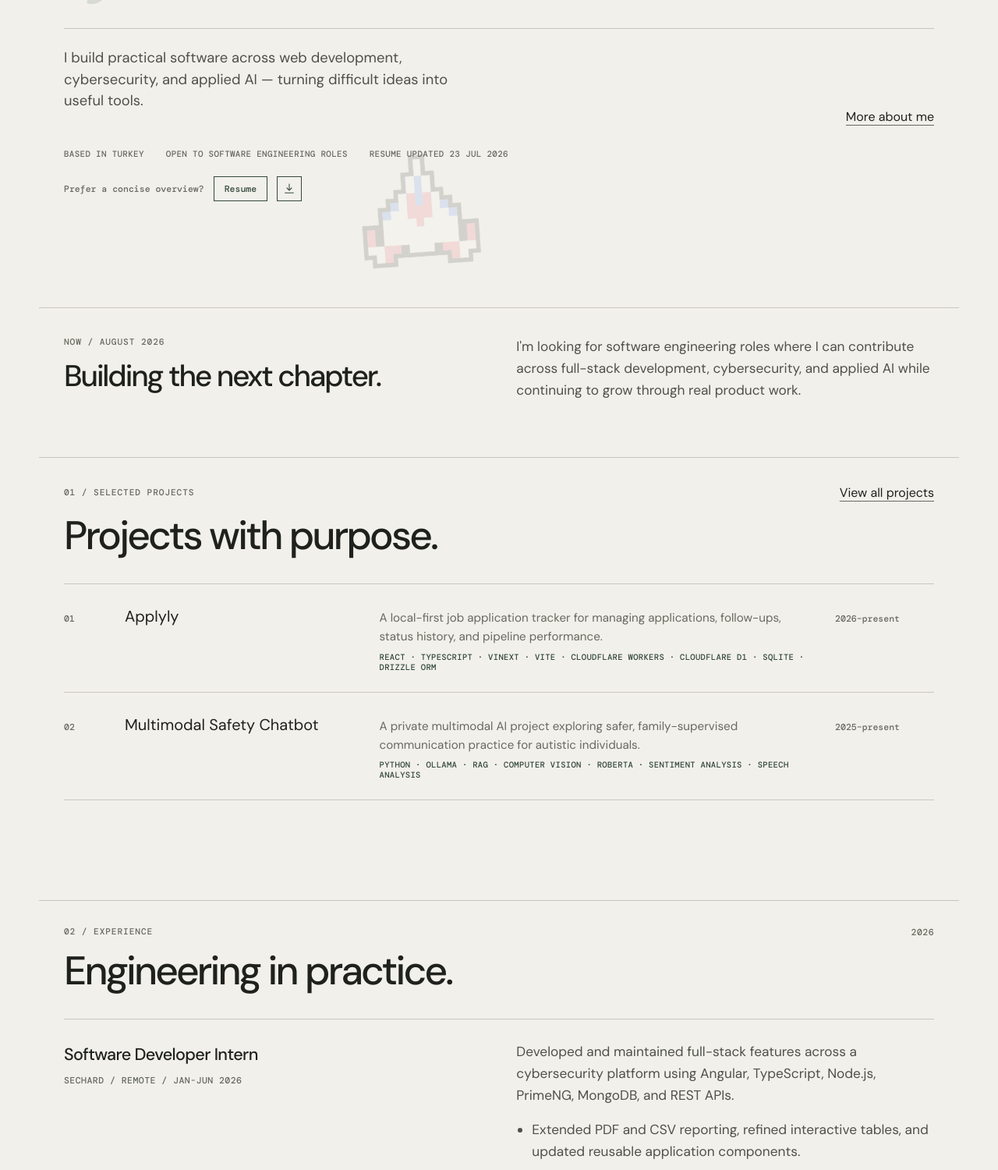
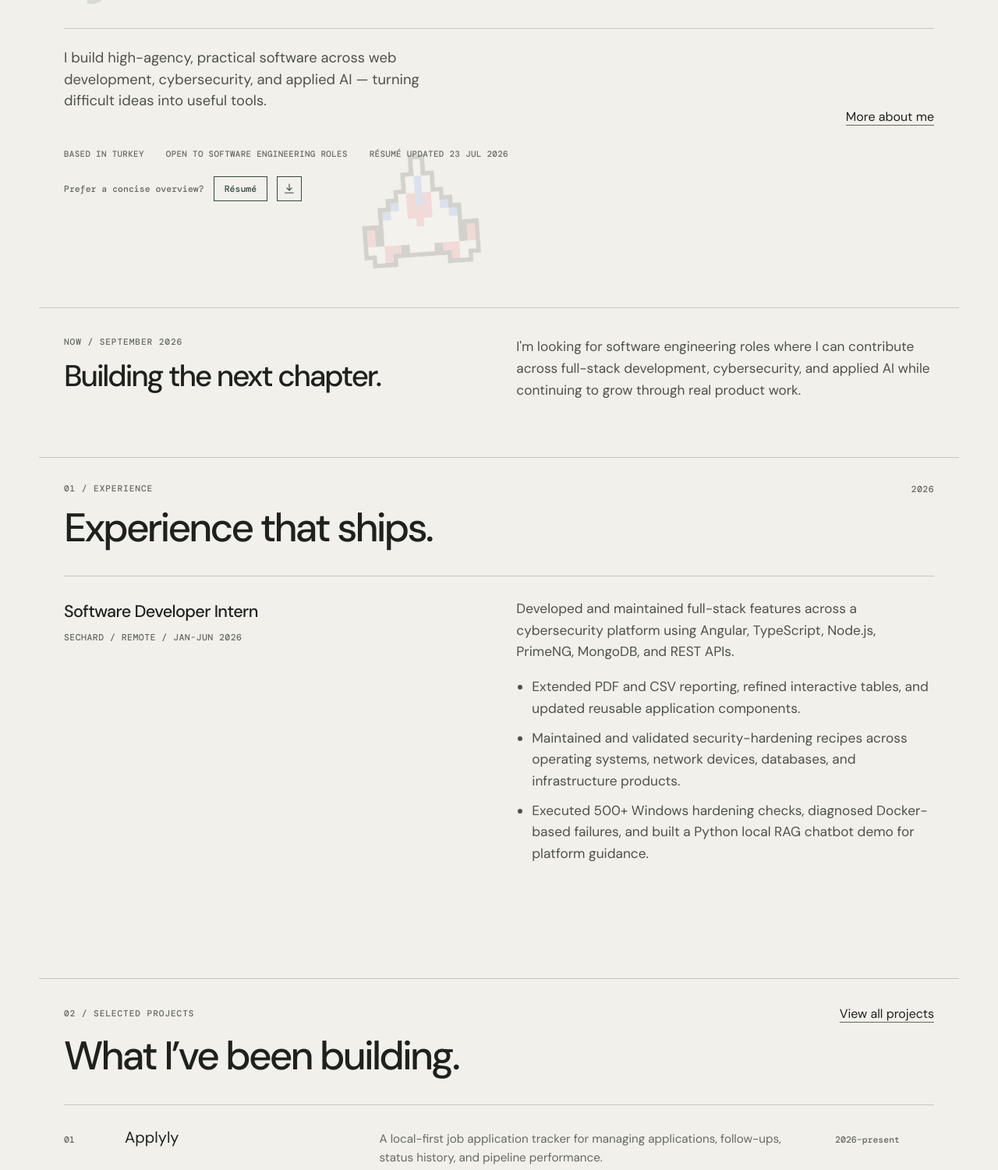
Before and after one commit to AscensusRisus/doguskoksal.com, an Astro site: page / in a window 1280 px wide. Shown: the part 396-1896 px from the top of the page at 78% size. Built offline with nearby package versions, Linux system fonts and the light colour scheme; Astro itself is replaced by a stand-in of ours; a web font is replaced by a local one.

Commit message:
refine portfolio homepage copy

```diff
--- a/src/data/site.ts
+++ b/src/data/site.ts
@@ -2,6 +2,6 @@ export const siteConfig = {
   url: 'https://www.doguskoksal.com',
   mediumUrl: 'https://medium.com/@doguskoksl',
   bacteriophageArticleUrl: 'https://medium.com/@doguskoksl/mikroskobik-avc%C4%B1lar-bakteriyofajlara-genel-bir-bak%C4%B1%C5%9F-caa61dea5da8',
-  nowLabel: 'August 2026',
+  nowLabel: 'September 2026',
   resumeUpdated: '23 Jul 2026',
 } as const;
--- a/src/layouts/BaseLayout.astro
+++ b/src/layouts/BaseLayout.astro
@@ -78,7 +78,7 @@ const personSchema = {
               <button type="button" data-theme-choice="dark" aria-pressed="false">Dark</button>
             </div>
           </details>
-          <a class="header-contact email-icon-link" href="mailto:doguskoksl@gmail.com" aria-label="Email" title="Email"><svg class="email-icon" viewBox="0 0 24 24" aria-hidden="true"><rect x="3" y="5" width="18" height="14" rx="1.5"></rect><path d="m4 7 8 6 8-6"></path></svg><span class="sr-only">Email</span></a><a class="resume-link" href="/resume/Dogus-Koksal-Resume.pdf" download>Resume</a>
+          <a class="header-contact email-icon-link" href="mailto:doguskoksl@gmail.com" aria-label="Email" title="Email"><svg class="email-icon" viewBox="0 0 24 24" aria-hidden="true"><rect x="3" y="5" width="18" height="14" rx="1.5"></rect><path d="m4 7 8 6 8-6"></path></svg><span class="sr-only">Email</span></a><a class="resume-link" href="/resume/Dogus-Koksal-Resume.pdf" download>Résumé</a>
         </div>
         <div class="mobile-controls">
           <details class="mobile-theme-switcher theme-switcher">
@@ -97,7 +97,7 @@ const personSchema = {
               <a href="/projects" class={isProjects ? 'active' : undefined} aria-current={isProjects ? 'page' : undefined}>Projects</a>
               <a href="/activities" class={isActivities ? 'active' : undefined} aria-current={isActivities ? 'page' : undefined}>Activities</a>
               <a href="/writing" class={isWriting ? 'active' : undefined} aria-current={isWriting ? 'page' : undefined}>Writing</a>
-              <a class="resume-link" href="/resume/Dogus-Koksal-Resume.pdf" download>Resume</a>
+              <a class="resume-link" href="/resume/Dogus-Koksal-Resume.pdf" download>Résumé</a>
             </nav>
           </details>
         </div>
@@ -109,7 +109,7 @@ const personSchema = {
     <footer class="site-footer">
       <div class="shell footer-inner">
         <div class="footer-meta"><span>Doğuş Köksal</span><span>© 2026</span></div>
-        <span class="footer-tagline">Building in public, one project at a time.</span>
+        <span class="footer-tagline">Built deliberately, one project at a time.</span>
       </div>
     </footer>
     <script is:inline>
--- a/src/pages/index.astro
+++ b/src/pages/index.astro
@@ -23,11 +23,11 @@ const projects = await getPublishedProjects();
         <p class="eyebrow">Software engineer / computer programming graduate</p>
         <h1 id="intro-title">I'm Doğuş.<br /><em>I make ideas work.</em></h1>
     <div class="hero-bottom">
-      <p class="lede">I build practical software across web development, cybersecurity, and applied AI — turning difficult ideas into useful tools.</p>
+      <p class="lede">I build high-agency, practical software across web development, cybersecurity, and applied AI — turning difficult ideas into useful tools.</p>
       <a class="text-link" href="#about">More about me</a>
     </div>
-    <div class="status-line" aria-label="Current status"><span>Based in Turkey</span><span>Open to software engineering roles</span><span>Resume updated {siteConfig.resumeUpdated}</span></div>
-    <div class="resume-cta"><span>Prefer a concise overview?</span><a class="resume-button" href="/resume/Dogus-Koksal-Resume.pdf">Resume</a><a class="resume-download" href="/resume/Dogus-Koksal-Resume.pdf" download aria-label="Download resume" title="Download resume"><svg viewBox="0 0 24 24" aria-hidden="true"><path d="M12 3v11"></path><path d="m7.5 10.5 4.5 4.5 4.5-4.5"></path><path d="M4 20h16"></path></svg></a></div>
+    <div class="status-line" aria-label="Current status"><span>Based in Turkey</span><span>Open to software engineering roles</span><span>Résumé updated {siteConfig.resumeUpdated}</span></div>
+    <div class="resume-cta"><span>Prefer a concise overview?</span><a class="resume-button" href="/resume/Dogus-Koksal-Resume.pdf">Résumé</a><a class="resume-download" href="/resume/Dogus-Koksal-Resume.pdf" download aria-label="Download résumé" title="Download résumé"><svg viewBox="0 0 24 24" aria-hidden="true"><path d="M12 3v11"></path><path d="m7.5 10.5 4.5 4.5 4.5-4.5"></path><path d="M4 20h16"></path></svg></a></div>
   </section>
 
   <section class="shell now-strip" aria-labelledby="now-heading">
@@ -35,23 +35,23 @@ const projects = await getPublishedProjects();
     <p class="now-copy">I'm looking for software engineering roles where I can contribute across full-stack development, cybersecurity, and applied AI while continuing to grow through real product work.</p>
   </section>
 
-  <section class="shell section-block" aria-labelledby="work-heading">
-    <div class="section-heading"><p class="eyebrow">01 / Selected projects</p><a class="text-link" href="/projects">View all projects</a></div>
-    <h2 id="work-heading">Projects with purpose.</h2>
-    <WorkList projects={projects} limit={2} />
-  </section>
-
   <section class="shell section-block" id="experience" aria-labelledby="experience-heading">
-    <div class="section-heading"><p class="eyebrow">02 / Experience</p><span class="section-note">2026</span></div>
-    <h2 id="experience-heading">Engineering in practice.</h2>
+    <div class="section-heading"><p class="eyebrow">01 / Experience</p><span class="section-note">2026</span></div>
+    <h2 id="experience-heading">Experience that ships.</h2>
     <div class="experience-entry">
       <div><h3>Software Developer Intern</h3><p class="entry-meta">SecHard / Remote / Jan-Jun 2026</p></div>
       <div class="prose"><p>Developed and maintained full-stack features across a cybersecurity platform using Angular, TypeScript, Node.js, PrimeNG, MongoDB, and REST APIs.</p><ul><li>Extended PDF and CSV reporting, refined interactive tables, and updated reusable application components.</li><li>Maintained and validated security-hardening recipes across operating systems, network devices, databases, and infrastructure products.</li><li>Executed 500+ Windows hardening checks, diagnosed Docker-based failures, and built a Python local RAG chatbot demo for platform guidance.</li></ul></div>
     </div>
   </section>
 
+  <section class="shell section-block" aria-labelledby="work-heading">
+    <div class="section-heading"><p class="eyebrow">02 / Selected projects</p><a class="text-link" href="/projects">View all projects</a></div>
+    <h2 id="work-heading">What I’ve been building.</h2>
+    <WorkList projects={projects} limit={2} />
+  </section>
+
   <section class="shell split-section" id="about" aria-labelledby="about-heading">
-    <div><p class="eyebrow">03 / A little context</p><h2 id="about-heading">Curiosity, applied.</h2></div>
+    <div><p class="eyebrow">03 / A little context</p><h2 id="about-heading">The person behind the work.</h2></div>
     <div class="prose"><p>My path into tech started with BTK's Datathon 2023. Preparing for that competition showed me how much I enjoy breaking an unfamiliar problem into smaller pieces and building toward a working answer.</p><p>Since then I've completed bootcamps in machine learning and data science, graduated in computer programming, and gained hands-on experience building cybersecurity platform features. I'm especially drawn to work where thoughtful engineering can make complex systems clearer, safer, or more useful.</p></div>
   </section>
 
--- a/src/styles/global.css
+++ b/src/styles/global.css
@@ -5,7 +5,7 @@ html { scroll-behavior:smooth; }
 body { margin:0; background:var(--paper); color:var(--ink); font-family:'DM Sans', sans-serif; line-height:1.6; }
 a { color:inherit; }
 .shell { max-width:var(--max); margin:0 auto; padding-left:32px; padding-right:32px; }
-.skip-link { position:absolute; left:16px; top:-60px; background:var(--ink); color:var(--paper); padding:8px 12px; z-index:10; }
+.skip-link { position:absolute; left:16px; top:-60px; background:var(--ink); color:var(--paper); padding:8px 12px; z-index:30; }
 .skip-link:focus { top:16px; }
 .site-header { position:fixed; inset:0 0 auto; z-index:20; border-bottom:1px solid color-mix(in srgb, var(--rule) 75%, transparent); background:color-mix(in srgb, var(--paper) 70%, transparent); -webkit-backdrop-filter:blur(14px); backdrop-filter:blur(14px); }
 .header-inner { min-height:76px; display:grid; grid-template-columns:1fr auto 1fr; align-items:center; gap:24px; }
```
